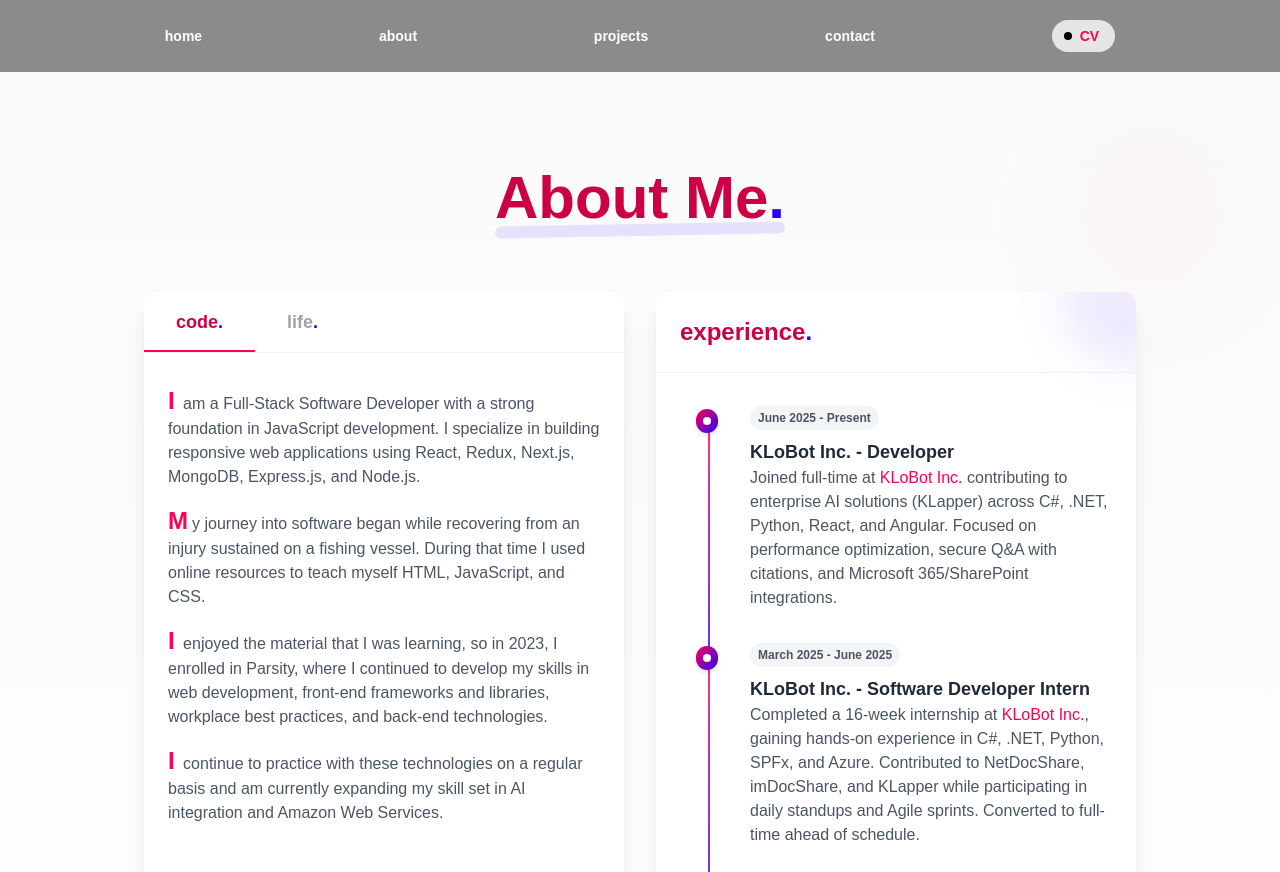
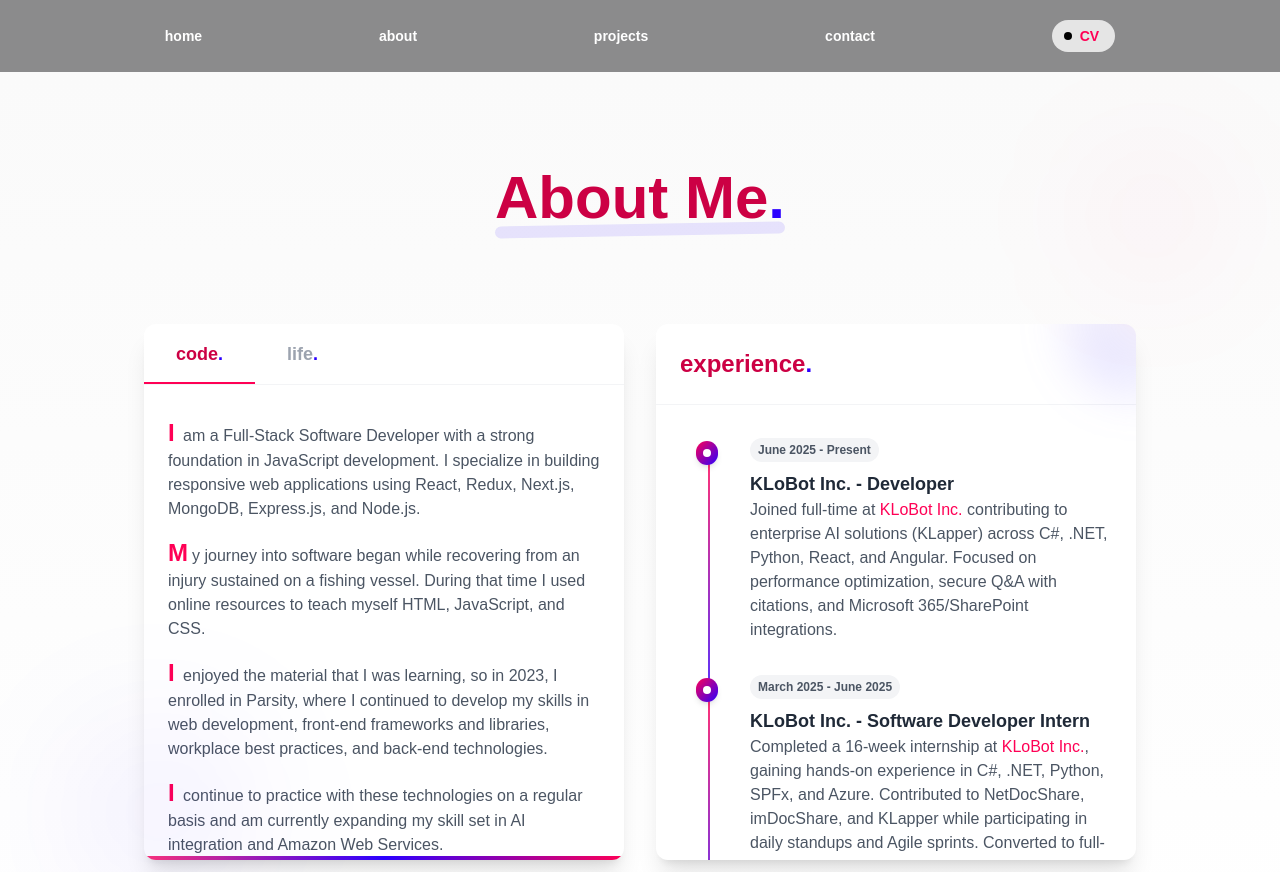
Before and after one commit to bcsurf2822/Benjamin-Corbett-Portfolio, a Next.js app: page /about in a window 1280 px wide. Built offline with nearby package versions, Linux system fonts and the light colour scheme.

Commit message:
new cv and fixed about card scroll

```diff
--- a/app/components/AboutCards.js
+++ b/app/components/AboutCards.js
@@ -20,8 +20,8 @@ const AboutCards = () => {
   }
 
   return (
-    <div className="w-full max-w-screen-lg px-4 mx-auto">
-      <div className="grid grid-cols-1 lg:grid-cols-2 gap-8">
+    <div className="h-[75vh] w-full max-w-screen-lg px-4 mx-auto py-8 flex flex-col">
+      <div className="flex-1 grid grid-cols-1 lg:grid-cols-2 gap-8 min-h-0">
         <CardWithTabs />
         <TimelineCard />
       </div>
@@ -56,7 +56,7 @@ const CardWithTabs = () => {
       initial={{ opacity: 0, y: 20 }}
       animate={{ opacity: 1, y: 0 }}
       transition={{ duration: 0.5 }}
-      className="relative overflow-hidden rounded-xl bg-white shadow-xl hover:shadow-2xl transition-shadow duration-300"
+      className="relative overflow-hidden rounded-xl bg-white shadow-xl hover:shadow-2xl transition-shadow duration-300 flex flex-col h-full"
     >
       {/* Card Header with Tabs */}
       <div className="flex border-b border-gray-100">
@@ -73,7 +73,7 @@ const CardWithTabs = () => {
       </div>
 
       {/* Card Content */}
-      <div className="px-6 py-8">
+      <div className="flex-1 px-6 py-8 overflow-y-auto">
         <AnimatePresence mode="wait">
           <motion.div
             key={activeTab}
@@ -130,7 +130,7 @@ const TimelineCard = () => {
       initial={{ opacity: 0, y: 20 }}
       animate={{ opacity: 1, y: 0 }}
       transition={{ duration: 0.5, delay: 0.2 }}
-      className="relative overflow-hidden rounded-xl bg-white shadow-xl hover:shadow-2xl transition-shadow duration-300"
+      className="relative overflow-hidden rounded-xl bg-white shadow-xl hover:shadow-2xl transition-shadow duration-300 flex flex-col h-full"
     >
       <div className="p-6 border-b border-gray-100">
         <h3 className="text-2xl font-bold text-primary-dark">
@@ -138,7 +138,7 @@ const TimelineCard = () => {
         </h3>
       </div>
 
-      <div className="relative px-6 py-8">
+      <div className="relative flex-1 px-6 py-8 overflow-y-auto">
         {/* Timeline items */}
         <Timeline />
       </div>
```
Also changed, not shown: 1 other file (tests, documents, lock files or other folders).
